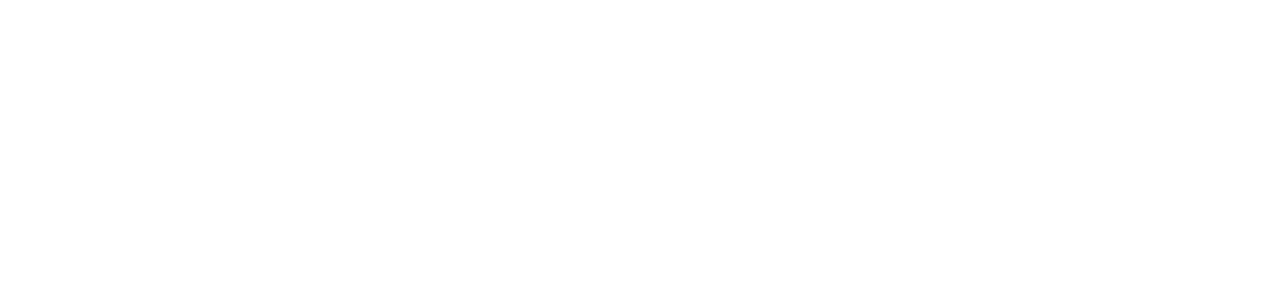
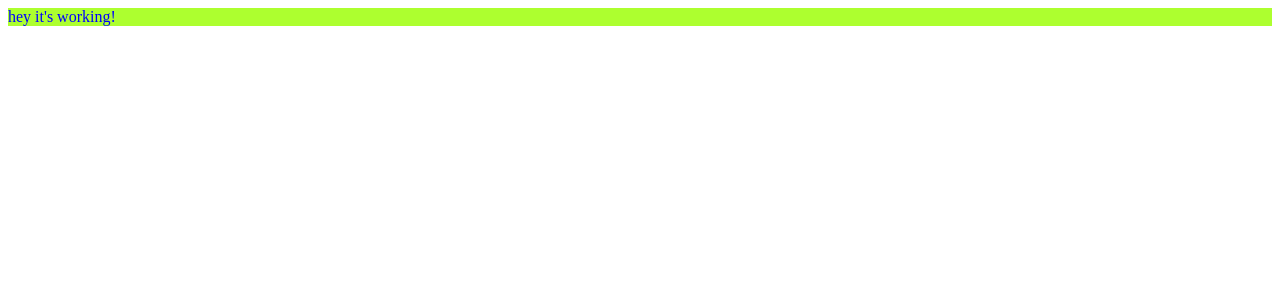
Before and after one commit to ferbecere/arcThread, an Angular app: page /home in a window 1280 px wide. Before the commit this address led to /. Shown: the top 300 px of the page. Built offline with nearby package versions, Linux system fonts and the light colour scheme.

Commit message:
no redirige a home. revisar.

```diff
--- a/src/app/app.routes.ts
+++ b/src/app/app.routes.ts
@@ -1,6 +1,9 @@
 import { Routes } from '@angular/router';
 import { AuthComponent } from './auth/auth.component';
+import { HomeComponent } from './home/home.component';
 
 export const routes: Routes = [
     {path:'', component:AuthComponent},
+    {path:'home', component: HomeComponent},
+
 ];
--- a/src/app/auth/auth.component.ts
+++ b/src/app/auth/auth.component.ts
@@ -2,6 +2,7 @@
 import { FormsModule} from '@angular/forms';
 import {SupabaseService} from '../../services/supabase.service';
 import {User} from '@supabase/supabase-js';
+import { Router } from '@angular/router';
 
 
 @Component({
@@ -17,7 +18,7 @@
   password: string = '';
   user:User | null = null;
 
-  constructor(private supabase:SupabaseService){}
+  constructor(private supabase:SupabaseService, private router: Router){}
 
   async ngOnInit() {
       try{
@@ -32,7 +33,11 @@
     try{
       const user = await this.supabase.signUp(this.email,this.password);
       console.log("User registered:", user);
-      alert("User correctly registered!");
+      if(user){
+        alert("User correctly registered!");
+        this.router.navigate(['home']);
+      }
+
     } catch(error:any){
       console.error(error.message);
       alert(error.message);
--- /dev/null
+++ b/src/app/home/home.component.css
@@ -0,0 +1,4 @@
+.test-band{
+    background-color: greenyellow;
+    color:blue;
+}
--- /dev/null
+++ b/src/app/home/home.component.html
@@ -0,0 +1 @@
+<div class="test-band"> hey it's working!</div>
```
Also changed, not shown: src/app/home/home.component.ts (added, +10 -0 lines).
